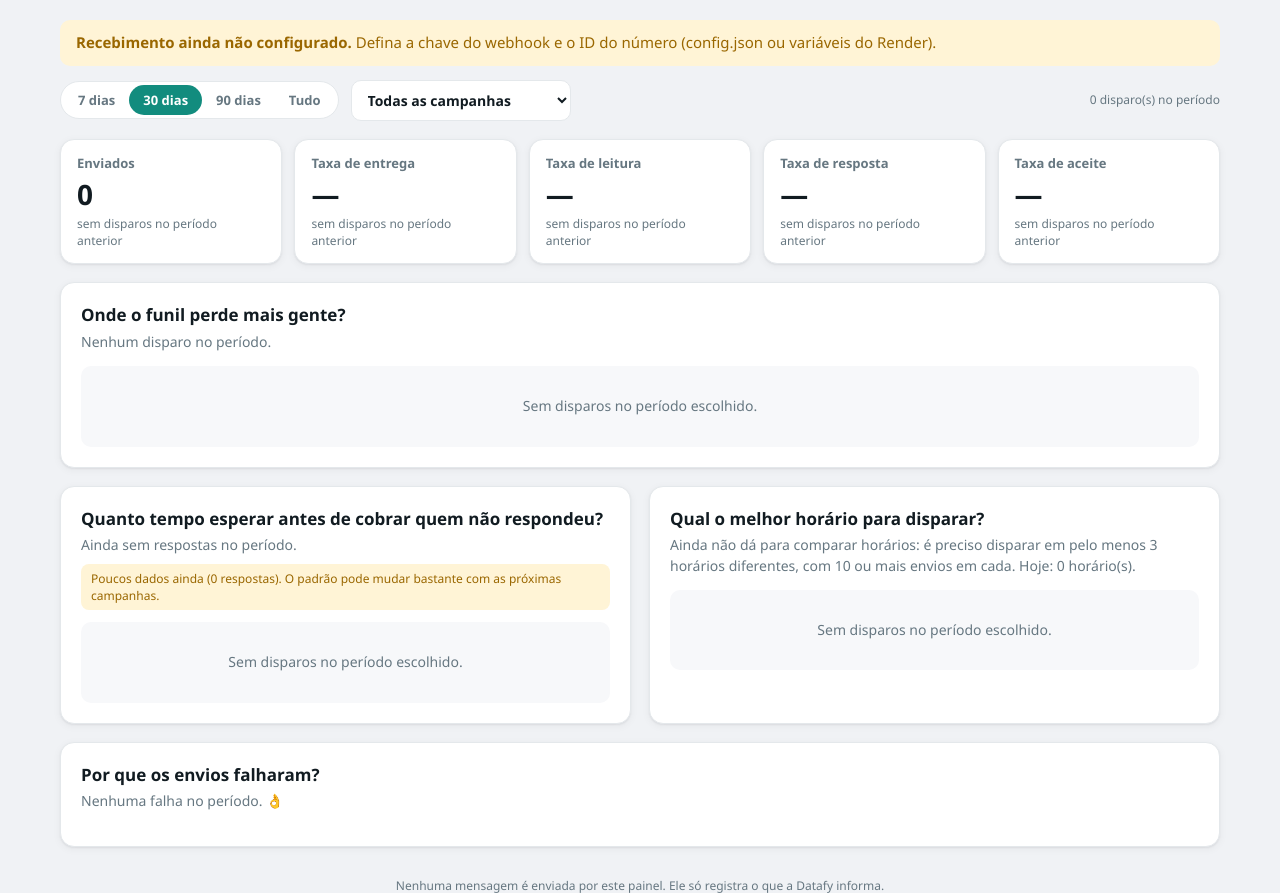
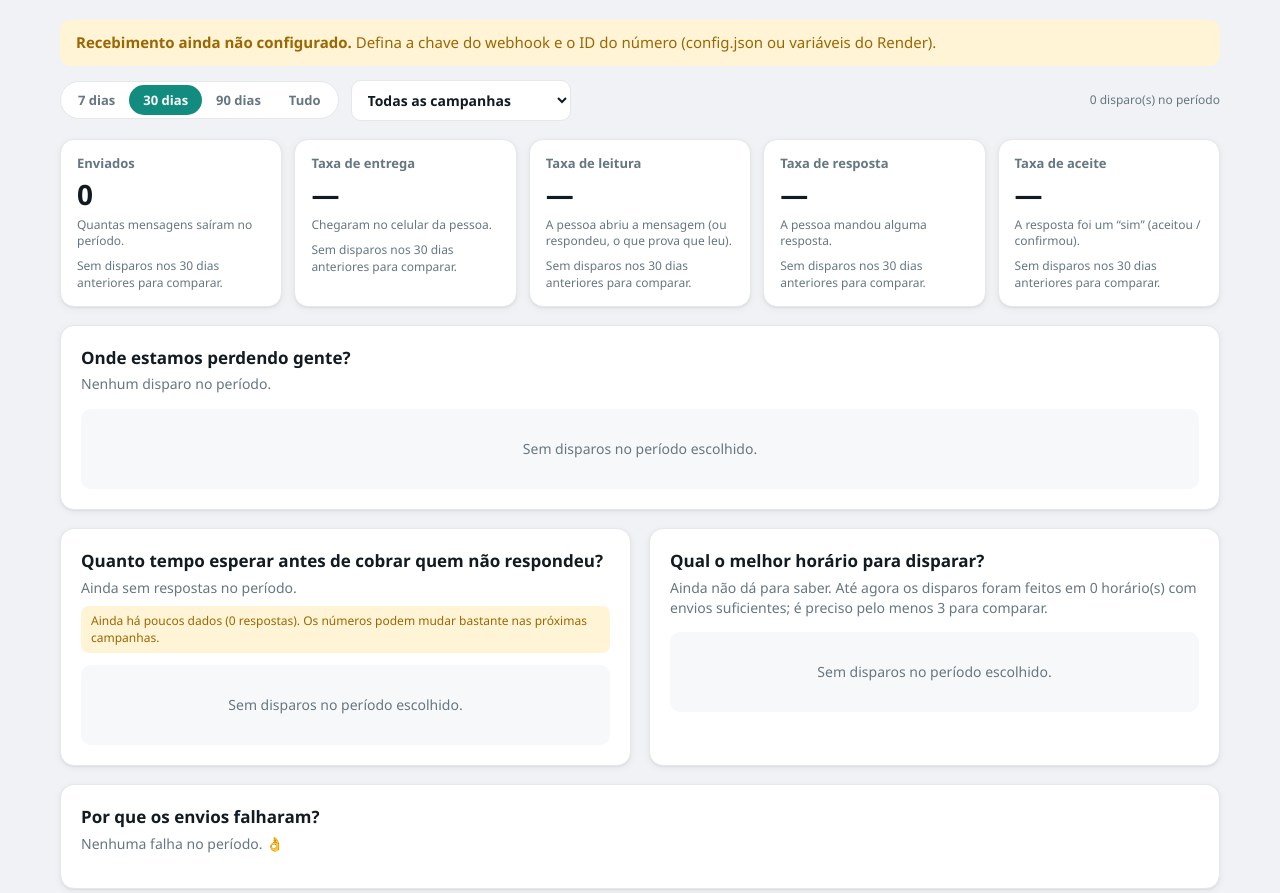
Before and after one commit to meloim/dados-disparos, a Flask app: page /?aba=graficos in a window 1280 px wide. Shown: the part 105-998 px from the top of the page. Run offline with Flask 3, Linux system fonts and the light colour scheme; tables that the repository leaves empty hold one stand-in row (values such as "Sample post"); some libraries are stand-ins or nearby versions.

Commit message:
Graficos didaticos para quem nao e da area
- Frases em linguagem simples ("de cada 100 enviados, 36 responderam")
- "Como ler" e "O que fazer" em cada grafico, com sugestao pela etapa
  mais fraca do funil e pelo principal motivo de falha
- Curva indica depois de quanto tempo cobrar (quando 90% das respostas
  ja chegaram)
- KPIs com explicacao de cada taxa e variacao em "pontos a mais/menos"
- "IC 95%" vira "faixa provavel" (termo tecnico entre parenteses)

Co-Authored-By: Claude Opus 5.5 <noreply@anthropic.com>

```diff
--- a/app.py
+++ b/app.py
@@ -110,6 +110,9 @@ FAIL_TIPS = {
     131000: 'Tente enviar de novo mais tarde.',
 }
 
+# Sugestão a partir do texto do motivo (os gráficos agrupam por motivo, não por código).
+REASON_TIPS = {FAIL_REASONS[code]: tip for code, tip in FAIL_TIPS.items() if code in FAIL_REASONS}
+
 def fail_info(raw):
     """Motivo, sugestão e detalhe técnico de um status 'failed'."""
     try:
@@ -192,7 +195,8 @@ def duration_text(seconds):
     hours = seconds / 3600
     if hours < 24:
         return f'{hours:.1f} h'.replace('.0 h', ' h').replace('.', ',')
-    return f'{hours / 24:.1f} dias'.replace('.0 dias', ' dias').replace('.', ',')
+    days = f'{hours / 24:.1f}'.replace('.0', '').replace('.', ',')
+    return f'{days} dia' + ('' if days == '1' else 's')
 
 def wilson(k, n, z=1.96):
     """Intervalo de confiança de 95% (Wilson) para uma proporção, em %."""
@@ -644,6 +648,8 @@ def create_apps(db_path=None, settings=None):
         reply_curve = curve(reply_delays)
         final_reply = rate(len(reply_delays), n_sent) or 0
         share = lambda minutes: round(sum(d <= minutes * 60 for d in reply_delays) * 100 / len(reply_delays)) if reply_delays else 0
+        # Momento em que já chegaram 90% das respostas: dali em diante quase ninguém mais responde.
+        t90 = next((m for m in CURVE_MINUTES if reply_delays and sum(d <= m * 60 for d in reply_delays) >= 0.9 * len(reply_delays)), None)
 
         # 4. Taxa de resposta por horário do disparo (Brasília). Só compara horários com amostra.
         by_hour = {}
@@ -681,6 +687,9 @@ def create_apps(db_path=None, settings=None):
             'curve_minutes': CURVE_MINUTES, 'reply_curve': reply_curve, 'read_curve': curve(read_delays),
             'final_reply': final_reply, 'reads': len(read_delays), 'answered': len(reply_delays),
             'share_1h': share(60), 'share_24h': share(1440), 'median_reply': duration_text(median(reply_delays)),
+            't90': duration_text(t90 * 60) if t90 else '',
+            'per100': {k['key']: round(k['value']) for k in kpis if k['unit'] == 'pct' and k['value'] is not None},
+            'top_fail_tip': REASON_TIPS.get(ranked[0][0], '') if ranked else '',
             'hours': hours, 'comparable_hours': len(comparable), 'best_hour': best_hour,
             'failures': [{'reason': r, 'n': n, 'pct': rate(n, base)} for r, n in ranked],
             'failed': sum(reasons.values()), 'failed_pct': rate(sum(reasons.values()), base) or 0,
--- a/static/app.css
+++ b/static/app.css
@@ -177,6 +177,16 @@ footer{text-align:center;color:var(--muted);font-size:12px;padding:10px 20px 30p
 .kdot.hollow{background:transparent;border:2px solid var(--series-1)}
 .kwhisker{width:18px;height:2px;background:var(--series-1);opacity:.45;display:inline-block;position:relative}
 .note{font-size:12px;color:var(--muted);margin:6px 0 0}
+/* Explicação em linguagem simples em cada gráfico. */
+.hint{background:var(--surface-2);border-left:3px solid var(--wa-teal);border-radius:0 10px 10px 0;padding:10px 12px;margin:-4px 0 14px;font-size:13px;line-height:1.45}
+.hint p{margin:0}
+.hint p+p{margin-top:6px}
+.hint .action{color:var(--text)}
+.hint b{color:var(--text)}
+.kpi .per100{color:var(--text);font-weight:600}
+.kpi .kpi-help{margin:2px 0 6px;line-height:1.35}
+.step.weak{outline:2px solid var(--danger);outline-offset:-2px}
+.step.weak span{color:var(--danger)}
 
 /* KPIs com variação contra o período anterior. */
 .kpis{display:grid;grid-template-columns:repeat(5,minmax(0,1fr));gap:12px;margin-bottom:18px}
--- a/static/graficos.js
+++ b/static/graficos.js
@@ -20,7 +20,7 @@
     return el('svg', {viewBox: '0 0 ' + w + ' ' + h, width: w, height: h, role: 'img'}, box);
   }
   function pct(x) { return x == null ? '—' : (Math.round(x * 10) / 10).toString().replace('.', ',') + '%'; }
-  function ci(c) { return Math.round(c[0]) + '–' + Math.round(c[1]) + '%'; }
+  function ci(c) { return Math.round(c[0]) + '% a ' + Math.round(c[1]) + '%'; }
   // Barra com a ponta de dados arredondada (4px) e a base reta.
   function hbar(g, x, y, w, h, color) {
     if (w <= 0) return el('rect', {x: x, y: y, width: 0, height: h}, g);
@@ -95,9 +95,9 @@
         el('circle', {cx: x(st.rate), cy: cy, r: 5, style: st.small ? 'fill:var(--surface);stroke:' + color + ';stroke-width:2' : 'fill:' + color + ';stroke:var(--surface);stroke-width:2'}, g);
         var hit = el('rect', {x: px - 4, y: cy - rowH / 2, width: panelW + 8, height: rowH, style: 'fill:transparent'}, g);
         tip(hit, c.name + ' · ' + label, [
-          [color, 'Taxa: ' + pct(st.rate) + ' (' + st.k + ' de ' + st.n + ')'],
-          ['', 'IC 95%: ' + ci(st.ci)]
-        ].concat(st.small ? [['', 'Base pequena: taxa pouco confiável']] : []));
+          [color, 'Passaram: ' + pct(st.rate) + ' (' + st.k + ' de ' + st.n + ')'],
+          ['', 'Faixa provável: ' + ci(st.ci)]
+        ].concat(st.small ? [['', 'Poucos envios: número instável']] : []));
       });
     });
   }
@@ -162,7 +162,7 @@
         el('line', {x1: cx - 3, x2: cx + 3, y1: y(h.ci[0]), y2: y(h.ci[0]), style: 'stroke:var(--text);opacity:.55', 'stroke-width': 1.5}, g);
       }
       var hit = el('rect', {x: left + band * i, y: top, width: band, height: base - top, style: 'fill:transparent'}, g);
-      tip(hit, 'Disparos às ' + i + 'h', [[color, 'Responderam: ' + pct(h.rate) + ' (' + h.k + ' de ' + h.n + ')'], ['', 'IC 95%: ' + ci(h.ci)]]
+      tip(hit, 'Disparos às ' + i + 'h', [[color, 'Responderam: ' + pct(h.rate) + ' (' + h.k + ' de ' + h.n + ')'], ['', 'Faixa provável: ' + ci(h.ci)]]
         .concat(weak ? [['', 'Menos de 10 envios: não dá para comparar']] : []));
     });
   }
--- a/templates/index.html
+++ b/templates/index.html
@@ -194,81 +194,102 @@
   <span class="updated">{{ charts.sent }} disparo(s) no período</span>
 </div>
 
-{% macro few(n, minimum, what) %}{% if n < minimum %}<p class="few">Poucos dados ainda ({{ n }} {{ what }}). O padrão pode mudar bastante com as próximas campanhas.</p>{% endif %}{% endmacro %}
+{% macro few(n, minimum, what) %}{% if n < minimum %}<p class="few">Ainda há poucos dados ({{ n }} {{ what }}). Os números podem mudar bastante nas próximas campanhas.</p>{% endif %}{% endmacro %}
 {% macro empty_chart(text) %}<div class="chart-empty">{{ text }}</div>{% endmacro %}
 {% macro num(v) %}{{ '{:,}'.format(v).replace(',', '.') }}{% endmacro %}
 {% macro pctv(v) %}{% if v is none %}—{% else %}{{ ('%.1f'|format(v)).replace('.', ',') }}%{% endif %}{% endmacro %}
-{% macro ci(c) %}{{ ('%.0f'|format(c[0])) }}–{{ ('%.0f'|format(c[1])) }}%{% endmacro %}
+{% macro ci(c) %}{{ ('%.0f'|format(c[0])) }}% a {{ ('%.0f'|format(c[1])) }}%{% endmacro %}
+{% macro hint(how, action='') %}<div class="hint"><p><b>Como ler:</b> {{ how }}</p>{% if action %}<p class="action"><b>O que fazer:</b> {{ action }}</p>{% endif %}</div>{% endmacro %}
+{% set kpi_help = {
+  'sent': 'Quantas mensagens saíram no período.',
+  'delivered': 'Chegaram no celular da pessoa.',
+  'read': 'A pessoa abriu a mensagem (ou respondeu, o que prova que leu).',
+  'replied': 'A pessoa mandou alguma resposta.',
+  'accepted': 'A resposta foi um “sim” (aceitou / confirmou).'} %}
 
-{# KPIs do período, com variação contra o período anterior de mesmo tamanho. #}
+{# Resumo em números, com comparação ao período anterior. #}
 <div class="kpis">
 {% for k in charts.kpis %}
   <div class="kpi">
     <span class="kpi-label">{{ k.label }}</span>
     <strong>{% if k.unit == 'pct' %}{{ pctv(k.value) }}{% else %}{{ num(k.value) }}{% endif %}</strong>
+    {% if k.unit == 'pct' and k.value is not none %}<small class="per100">{{ '%.0f'|format(k.value) }} de cada 100 enviados</small>{% endif %}
+    <small class="kpi-help">{{ kpi_help[k.key] }}</small>
     {% if k.delta is not none %}
       {% set cls = 'flat' if k.delta == 0 or k.key == 'sent' else ('good' if k.delta > 0 else 'bad') %}
-      <span class="delta {{ cls }}"><span aria-hidden="true">{{ '▲' if k.delta > 0 else '▼' if k.delta < 0 else '■' }}</span> {{ ('%+.1f'|format(k.delta)).replace('.', ',') }}{{ '%' if k.unit == 'count' else ' p.p.' }}</span>
-      <small>vs {{ charts.days }} dias anteriores</small>
-    {% elif charts.days %}<small>sem disparos no período anterior</small>
-    {% else %}<small>todo o histórico</small>{% endif %}
-    {% if k.unit == 'pct' and k.value is not none %}<small class="kpi-n">{{ num(k.n) }} de {{ num(charts.sent) }} enviados</small>{% endif %}
+      <span class="delta {{ cls }}" title="{{ 'Diferença em pontos percentuais (p.p.)' if k.unit == 'pct' else 'Variação em relação ao período anterior' }}"><span aria-hidden="true">{{ '▲' if k.delta > 0 else '▼' if k.delta < 0 else '■' }}</span>
+        {% if k.unit == 'pct' %}{{ ('%.1f'|format(k.delta|abs)).replace('.', ',') }} ponto{{ 's' if (k.delta|abs) != 1 }} {{ 'a mais' if k.delta > 0 else 'a menos' if k.delta < 0 else '' }}{% else %}{{ ('%+.1f'|format(k.delta)).replace('.', ',') }}%{% endif %}</span>
+      <small>que nos {{ charts.days }} dias anteriores</small>
+    {% elif charts.days %}<small class="muted">Sem disparos nos {{ charts.days }} dias anteriores para comparar.</small>{% endif %}
   </div>
 {% endfor %}
 </div>
 
 <div class="charts">
   <section class="card chart-card wide">
-    <h2>Onde o funil perde mais gente?</h2>
-    <p class="headline">{% if charts.leak %}A etapa mais fraca é a de <b>{{ charts.leak.label|lower }}</b>: {{ pctv(charts.leak.rate) }} ({{ charts.leak.desc }}; IC 95%: {{ ci(charts.leak.ci) }}).{% else %}Nenhum disparo no período.{% endif %}</p>
+    <h2>Onde estamos perdendo gente?</h2>
+    {% set p = charts.per100 %}
+    <p class="headline">{% if charts.sent %}De cada <b>100 mensagens enviadas</b>, {{ p.delivered }} chegaram, {{ p.read }} foram lidas e <b>{{ p.replied }} tiveram resposta</b>{% if 'accepted' in p and charts.step_labels|length > 3 %}, sendo {{ p.accepted }} um “sim”{% endif %}.
+      {% if charts.leak %}A maior perda está na <b>{{ charts.leak.label|lower }}</b>: só {{ pctv(charts.leak.rate) }} passam dessa etapa.{% endif %}{% else %}Nenhum disparo no período.{% endif %}</p>
     {% if charts.compare %}
+    {{ hint('cada quadro mostra quantas pessoas passam de uma etapa para a seguinte. Nos gráficos abaixo, cada bolinha é uma campanha e o traço é a faixa onde o número real provavelmente está: quanto mais longo o traço, menos certeza. Bolinha vazada = poucos envios, o número ainda pode mudar muito.',
+            {'Entrega': 'se a entrega está baixa, a lista tem números errados ou sem WhatsApp. Vale limpar a base.',
+             'Leitura': 'se a leitura está baixa, a pessoa não abre a mensagem. Teste outro horário ou uma primeira frase mais chamativa.',
+             'Resposta': 'se a resposta está baixa, a pessoa lê mas não responde. Deixe o pedido mais claro ou use botões de resposta rápida.'}.get(charts.leak.label if charts.leak else '', '')) }}
     <div class="steps">
       {% for s in charts.overall %}
-      <div class="step"><span>{{ s.label }}</span><strong>{{ pctv(s.rate) }}</strong><small>{{ s.desc }}</small><small>{{ num(s.k) }} de {{ num(s.n) }}</small></div>
+      <div class="step {{ 'weak' if charts.leak and s.label == charts.leak.label }}"><span>{{ s.label }}</span><strong>{{ pctv(s.rate) }}</strong><small>{{ s.desc }}</small><small>{{ num(s.k) }} de {{ num(s.n) }}</small></div>
       {% if not loop.last %}<span class="step-arrow" aria-hidden="true">›</span>{% endif %}
       {% endfor %}
     </div>
     <div class="legend">
-      <span><i class="kdot"></i>Taxa da etapa</span>
-      <span><i class="kwhisker"></i>Intervalo de confiança de 95%</span>
-      <span><i class="kdot hollow"></i>Base com menos de {{ charts.min_sample }}: pouco confiável</span>
+      <span><i class="kdot"></i>Resultado da campanha</span>
+      <span><i class="kwhisker"></i>Faixa provável <span class="muted">(intervalo de confiança de 95%)</span></span>
+      <span><i class="kdot hollow"></i>Menos de {{ charts.min_sample }} envios: número instável</span>
     </div>
     <div class="chart" data-chart="funnel"></div>
     <details class="table-view"><summary>Ver números</summary><div class="scroll"><table>
       <thead><tr><th>Campanha</th><th>Enviados</th>{% for label in charts.step_labels %}<th>{{ label }}</th>{% endfor %}</tr></thead>
-      <tbody>{% for c in charts.compare %}<tr><td>{{ c.name }}</td><td>{{ c.sent }}</td>{% for s in c.steps %}<td>{{ s.k }}/{{ s.n }} · {{ pctv(s.rate) }}{% if s.n %} <small class="muted">[{{ ci(s.ci) }}]</small>{% endif %}</td>{% endfor %}</tr>{% endfor %}</tbody>
+      <tbody>{% for c in charts.compare %}<tr><td>{{ c.name }}</td><td>{{ c.sent }}</td>{% for s in c.steps %}<td>{{ s.k }} de {{ s.n }} · {{ pctv(s.rate) }}{% if s.n %} <small class="muted">(faixa: {{ ci(s.ci) }})</small>{% endif %}</td>{% endfor %}</tr>{% endfor %}</tbody>
     </table></div></details>
     {% else %}{{ empty_chart('Sem disparos no período escolhido.') }}{% endif %}
   </section>
 
   <section class="card chart-card">
     <h2>Quanto tempo esperar antes de cobrar quem não respondeu?</h2>
-    <p class="headline">{% if charts.answered %}Em 1 h já tinham chegado <b>{{ charts.share_1h }}%</b> das respostas; em 24 h, <b>{{ charts.share_24h }}%</b>. Taxa final: <b>{{ pctv(charts.final_reply) }}</b> dos enviados.{% else %}Ainda sem respostas no período.{% endif %}</p>
+    <p class="headline">{% if charts.answered %}{% if charts.t90 %}Depois de <b>{{ charts.t90 }}</b> quase ninguém mais responde: até ali já tinham chegado 9 de cada 10 respostas.{% endif %} No fim, <b>{{ pctv(charts.final_reply) }}</b> dos enviados responderam.{% else %}Ainda sem respostas no período.{% endif %}</p>
     {{ few(charts.answered, 20, 'respostas') }}
     {% if charts.sent %}
-    <div class="legend"><span><i class="k c2"></i>Responderam</span><span><i class="k c1"></i>Leitura confirmada</span><span class="muted">% dos enviados, acumulado</span></div>
+    {{ hint('siga a linha laranja da esquerda para a direita. Ela mostra quanto dos enviados já tinha respondido 5 minutos, 1 hora, 1 dia... depois do disparo. Quando a linha fica reta, as respostas pararam de chegar.',
+            ('mande a cobrança para quem não respondeu depois de ' ~ charts.t90 ~ '. Antes disso, ainda vale esperar.') if charts.t90 else '') }}
+    <div class="legend"><span><i class="k c2"></i>Responderam</span><span><i class="k c1"></i>Leram (confirmado)</span><span class="muted">% dos enviados, somando ao longo do tempo</span></div>
     <div class="chart" data-chart="curve"></div>
-    <p class="note">A leitura confirmada fica abaixo do real: quem desliga os tiques azuis não envia confirmação.</p>
+    <p class="note">A linha azul fica abaixo do real: quem desliga os tiques azuis do WhatsApp não envia a confirmação de leitura.</p>
     <details class="table-view"><summary>Ver números</summary><div class="scroll"><table>
-      <thead><tr><th>Até</th><th>Responderam</th><th>Leitura confirmada</th></tr></thead>
-      <tbody>{% for m in charts.curve_minutes %}{% if m in [5, 15, 60, 180, 360, 720, 1440, 4320, 10080] %}<tr><td>{{ m }} min{% if m >= 60 %} ({{ m // 60 }} h){% endif %}</td><td>{{ pctv(charts.reply_curve[loop.index0]) }}</td><td>{{ pctv(charts.read_curve[loop.index0]) }}</td></tr>{% endif %}{% endfor %}</tbody>
+      <thead><tr><th>Depois de</th><th>Já responderam</th><th>Já leram (confirmado)</th></tr></thead>
+      <tbody>{% for m in charts.curve_minutes %}{% if m in [5, 15, 60, 180, 360, 720, 1440, 4320, 10080] %}<tr><td>{% if m < 60 %}{{ m }} min{% elif m < 1440 %}{{ m // 60 }} h{% else %}{{ m // 1440 }} dia{{ 's' if m >= 2880 }}{% endif %}</td><td>{{ pctv(charts.reply_curve[loop.index0]) }}</td><td>{{ pctv(charts.read_curve[loop.index0]) }}</td></tr>{% endif %}{% endfor %}</tbody>
     </table></div></details>
     {% else %}{{ empty_chart('Sem disparos no período escolhido.') }}{% endif %}
   </section>
 
   <section class="card chart-card">
     <h2>Qual o melhor horário para disparar?</h2>
-    <p class="headline">{% if charts.best_hour %}Maior taxa de resposta nos disparos às <b>{{ charts.best_hour.hour }}h</b>: {{ pctv(charts.best_hour.rate) }} (n = {{ charts.best_hour.n }}; IC 95%: {{ ci(charts.best_hour.ci) }}). Horário de Brasília.{% else %}Ainda não dá para comparar horários: é preciso disparar em pelo menos 3 horários diferentes, com 10 ou mais envios em cada. Hoje: {{ charts.comparable_hours }} horário(s).{% endif %}</p>
+    <p class="headline">{% if charts.best_hour %}Os disparos das <b>{{ charts.best_hour.hour }}h</b> tiveram mais resposta: {{ pctv(charts.best_hour.rate) }} ({{ charts.best_hour.k }} de {{ charts.best_hour.n }}). Horário de Brasília.{% else %}Ainda não dá para saber. Até agora os disparos foram feitos em {{ charts.comparable_hours }} horário(s) com envios suficientes; é preciso pelo menos 3 para comparar.{% endif %}</p>
     {% if charts.sent %}
-    <div class="legend"><span><i class="k c1"></i>Taxa de resposta por horário do disparo</span><span><i class="kwhisker"></i>IC 95%</span><span class="muted">Horários com menos de 10 envios ficam apagados</span></div>
+    {{ hint('cada barra é a % de pessoas que responderam quando a mensagem foi enviada naquele horário. O tracinho em cima mostra a faixa provável. Barras apagadas têm menos de 10 envios e ainda não servem para comparar.',
+            'para descobrir o melhor horário, divida as próximas campanhas em horários diferentes (por exemplo 9h, 14h e 18h), com pelo menos 10 envios em cada.' if not charts.best_hour else 'teste disparar mais vezes nesse horário e acompanhe se a taxa se mantém.') }}
+    <div class="legend"><span><i class="k c1"></i>% que respondeu, por horário do envio</span><span><i class="kwhisker"></i>Faixa provável</span></div>
     <div class="chart" data-chart="hours"></div>
     {% else %}{{ empty_chart('Sem disparos no período escolhido.') }}{% endif %}
   </section>
 
   <section class="card chart-card wide">
     <h2>Por que os envios falharam?</h2>
-    <p class="headline">{% if charts.failures %}<b>{{ pctv(charts.failed_pct) }}</b> dos envios falharam. Principal motivo: <b>{{ charts.failures[0].reason }}</b> ({{ charts.failures[0].n }} de {{ charts.failed }}).{% else %}Nenhuma falha no período. 👌{% endif %}</p>
-    {% if charts.failures %}<div class="chart" data-chart="failures"></div>{% endif %}
+    <p class="headline">{% if charts.failures %}<b>{{ pctv(charts.failed_pct) }}</b> dos envios falharam (de cada 100, cerca de {{ '%.0f'|format(charts.failed_pct) }} não chegaram). O motivo mais comum: <b>{{ charts.failures[0].reason }}</b> ({{ charts.failures[0].n }} de {{ charts.failed }}).{% else %}Nenhuma falha no período. 👌{% endif %}</p>
+    {% if charts.failures %}
+    {{ hint('cada barra é um motivo de falha informado pelo WhatsApp. O número na ponta é a quantidade e a % dos envios do período.', charts.top_fail_tip) }}
+    <div class="chart" data-chart="failures"></div>
+    {% endif %}
   </section>
 </div>
 <script type="application/json" id="chart-data">{{ charts|tojson }}</script>
```
Also changed, not shown: tests/test_app.py (+3 -1 lines).
